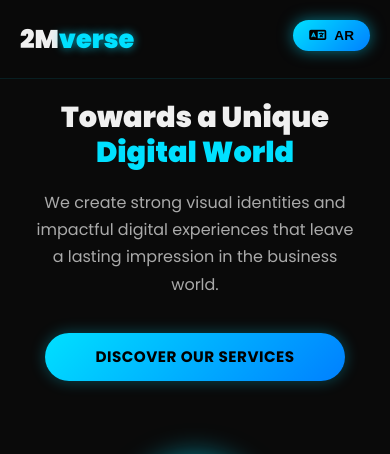
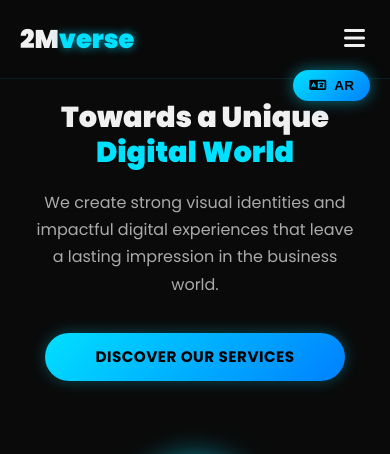
Before and after one commit to moazmohamed223330-svg/2Mverse, a plain HTML site: page index.html in a window 390 px wide. Shown: the top 454 px of the page. Drawn offline with Linux system fonts and the light colour scheme.

Commit message:
lang swicther place

```diff
--- a/style.css
+++ b/style.css
@@ -1457,6 +1457,22 @@ body.arabic-mode .form-group textarea:not(:placeholder-shown) + label {
         transform: rotate(360deg);
     }
 }
+@media (max-width: 1386PX){
+    .lang-switcher{
+        position: fixed;
+        top: 70px;
+        right: 20px;
+        z-index: 1001;
+    }
+}
+@media (max-width: 768px) {
+    .lang-switcher{
+        position: fixed;
+        top: 70px;
+        right: 20px;
+        z-index: 1001;
+    }
+}
 
 /* Responsive Design for Navigation */
 @media (max-width: 768px) {
```
